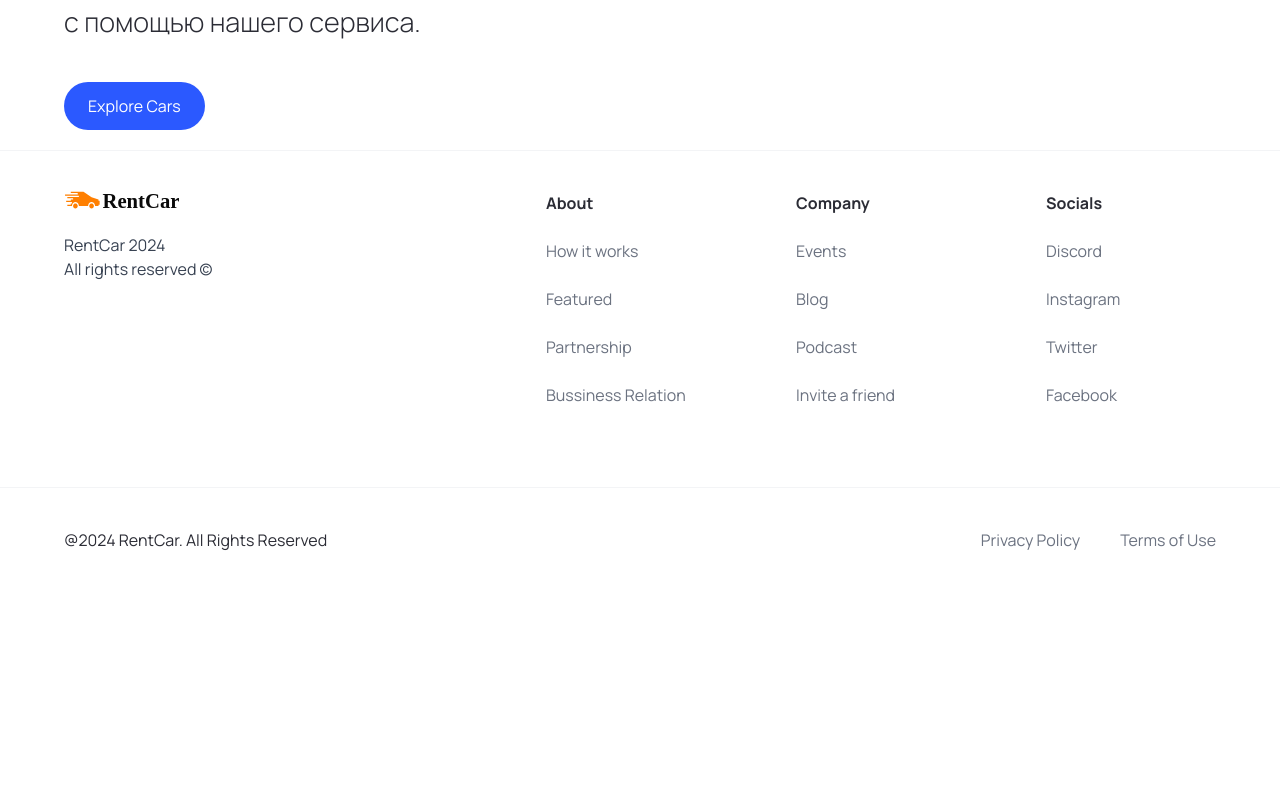
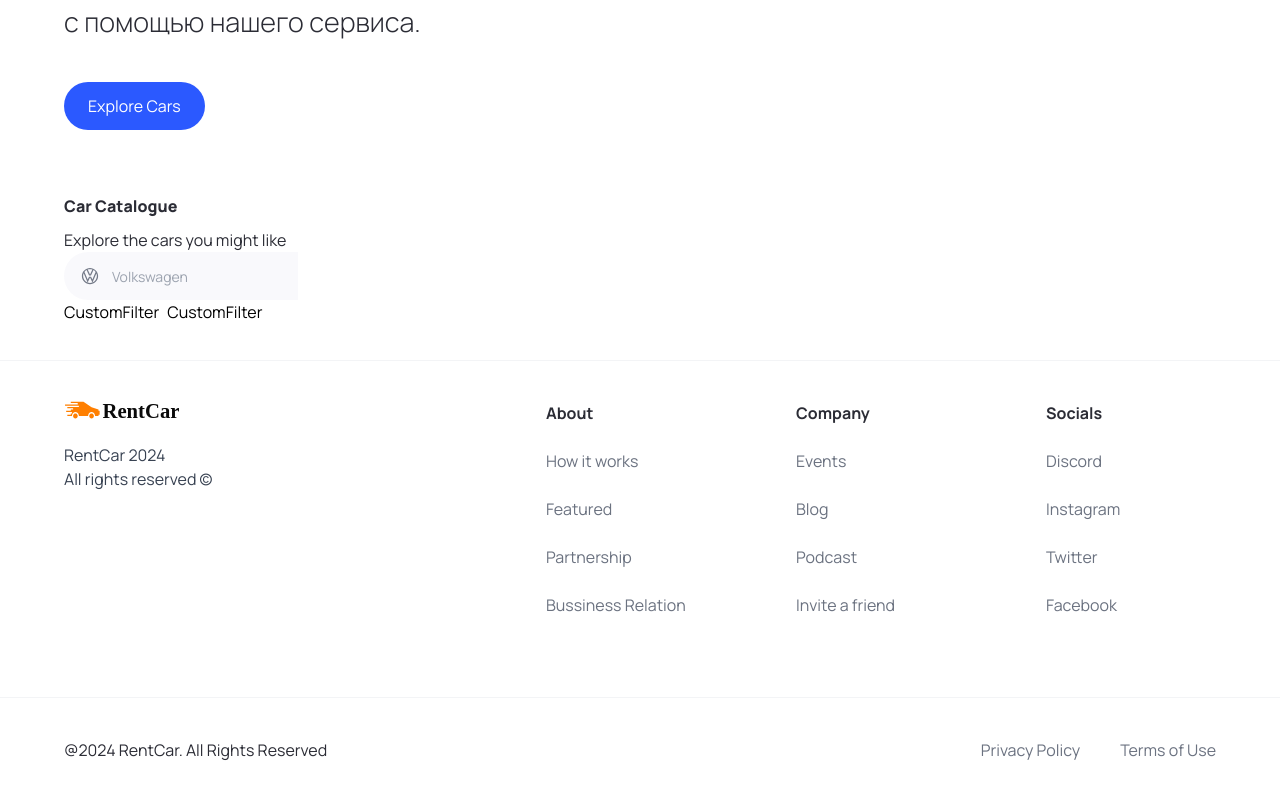
Before and after one commit to Boincc/car_project, a Next.js app: page / in a window 1280 px wide. Shown: the part 875-1673 px from the top of the page. Before the commit the page ends 1467 px from the top, so only its background shows below. Built offline with nearby package versions, Linux system fonts and the light colour scheme.

Commit message:
Поисковая строка авто по маркам

```diff
--- a/app/page.tsx
+++ b/app/page.tsx
@@ -1,12 +1,28 @@
 import Image from "next/image";
 
-import { Hero } from "@/components";
+import { CustomFilter, Hero, SearchBar } from "@/components";
 
 export default function Home() {
   return (
     <main
     className="overlow-hidden">
       <Hero/>
+      <div className="mt-12 padding-x padding-y max-width" id="discover">
+        <div className="home__text-container">
+          <h1 className="text-4x1 font-extrabold">Car Catalogue</h1>
+          <p>Explore the cars you might like</p>
+        </div>
+
+        <div className="home_filters">
+          <SearchBar/>
+
+          <div
+          className="home__filter-container">
+            <CustomFilter title="fuel"/>
+            <CustomFilter title="year"/>
+          </div>
+        </div>
+      </div>
     </main>
   );
 }
--- /dev/null
+++ b/components/CustomFilter.tsx
@@ -0,0 +1,9 @@
+import React from 'react'
+
+const CustomFilter = () => {
+  return (
+    <div>CustomFilter</div>
+  )
+}
+
+export default CustomFilter
--- /dev/null
+++ b/components/SearchBar.tsx
@@ -0,0 +1,26 @@
+"use client";
+
+import { useState } from "react";
+
+import SearchManufacturer from "./SearchManufacturer";
+
+const SearchBar = () => {
+    const[manufacturer, setManufacturer] = useState('');
+
+    const handleSearch = () => {}
+
+  return (
+    <form className="searchbar" onSubmit={handleSearch}>
+        <div className="searchbar__items">
+            <SearchManufacturer
+            manufacturer={manufacturer}
+            setManufacturer={setManufacturer}
+            />
+
+        </div>
+
+    </form>
+  )
+}
+
+export default SearchBar
--- /dev/null
+++ b/components/SearchManufacturer.tsx
@@ -0,0 +1,91 @@
+"use client";
+
+import { useState, Fragment } from 'react';
+import Image from 'next/image';
+import { Combobox, Transition } from '@headlessui/react';
+import { SearchManufacturerProps } from '@/types';
+import { manufacturers } from '@/constants';
+
+const SearchManufacturer = ({ manufacturer, setManufacturer }: SearchManufacturerProps) => {
+    const [query, setQuery] = useState('');
+
+    const filteredManufacturers = query === "" ?
+    manufacturers : manufacturers.filter((item) => (
+        item.toLowerCase()
+        .replace(/\s+/g, "")
+        .includes(query.toLowerCase().replace(/\s+/g, ""))
+    ))
+
+  return (
+    <div className="search-manufacturer">
+         <Combobox value={manufacturer} onChange={setManufacturer}>
+          <div className="relative w-full">
+            <Combobox.Button className="absolute top-[14px]">
+                <Image
+                src="/car-logo.svg"
+                width={20}
+                height={20}
+                className="ml-4"
+                alt="Car Logo"
+                />
+            </Combobox.Button>
+
+            <Combobox.Input
+            className="search-manufacturer__input"
+            placeholder="Volkswagen"
+            displayValue={(manufacturer: string) => manufacturer}
+            onChange={(e) => setQuery(e.target.value)}
+            />
+
+            <Transition
+                as={Fragment}
+                leave="transition ease-in duration-100"
+                leaveFrom="opacity-100"
+                leaveTo="opacity-0"
+                afterLeave={() => setQuery ("")}
+            >
+                <Combobox.Options
+                 className='absolute mt-1 max-h-60 w-full overflow-auto rounded-md bg-white py-1 text-base shadow-lg ring-1 ring-black ring-opacity-5 focus:outline-none sm:text-sm'
+                 static
+                >
+                    {filteredManufacturers.length === 0 && query !== "" ? (
+                <Combobox.Option
+                  value={query}
+                  className='search-manufacturer__option'
+                >
+                  Create "{query}"
+                </Combobox.Option>
+              ) : (
+                    filteredManufacturers.map((item) => (
+                            <Combobox.Option
+                            key={item}
+                            className={({ active }) =>
+                                `relative search-manufacturer__option ${
+                                  active ? "bg-primary-blue text-white" : "text-gray-900"}
+                                }`
+                                }
+                                value={item}
+                            >
+                               {({ selected, active }) => (
+                      <>
+                        <span className={`block truncate ${selected ? "font-medium" : "font-normal"}`}>
+                          {item}
+                        </span>
+                        {selected ? (
+                          <span className={`absolute inset-y-0 left-0 flex items-center pl-3 ${active? "text-white": "text-pribg-primary-purple"}`}
+                          ></span>
+                        ) : null}
+                      </>
+                    )}
+                            </Combobox.Option>
+                        ))
+                    )}
+                </Combobox.Options>
+            </Transition>
+          </div>
+        </Combobox>
+    </div>
+  );
+};
+
+export default SearchManufacturer;
--- a/components/index.ts
+++ b/components/index.ts
@@ -2,10 +2,16 @@
 import CustomButton from './CustomButton';
 import Navbar from './Navbar';
 import Footer from './Footer';
+import SearchBar from './SearchBar';
+import CustomFilter from './CustomFilter';
+import SearchManufacturer from './SearchManufacturer';
 
 export {
     Hero,
     CustomButton,
     Navbar,
     Footer,
+    SearchBar,
+    CustomFilter,
+    SearchManufacturer,
 }
--- a/types/index.ts
+++ b/types/index.ts
@@ -6,3 +6,8 @@
     handleClick?:  MouseEventHandler<HTMLButtonElement>;
     btnType?: "button" | "submit";
 }
+
+export interface SearchManufacturerProps {
+    manufacturer: string;
+    setManufacturer: (manufacturer: string) => void;
+}
```
Also changed, not shown: package.json (+5 -4 lines), 1 other file (tests, documents, lock files or other folders).
